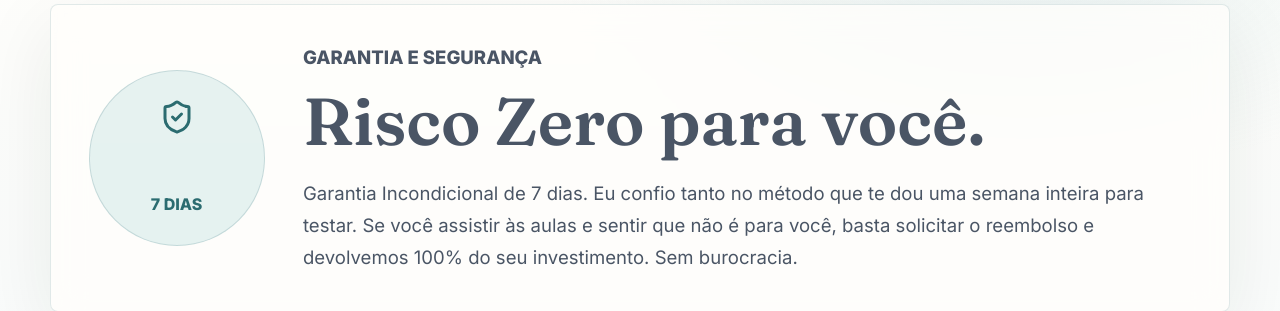
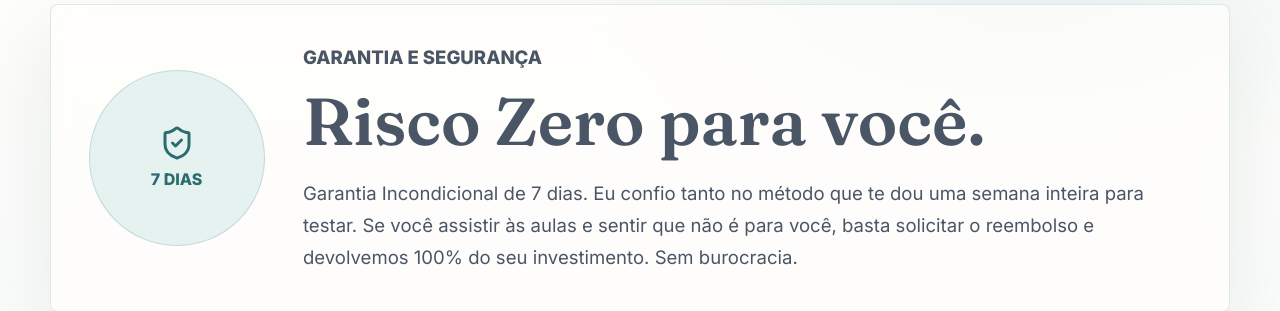
Before and after one commit to blenduca/destrave-luana-carraro, a React (Vite) app: page / in a window 1280 px wide. Shown: the part 7476-7787 px from the top of the page. Built offline with nearby package versions, Linux system fonts and the light colour scheme; no server answers.

Commit message:
feat: create initial CSS styles for project structure and branding

```diff
--- a/src/styles.css
+++ b/src/styles.css
@@ -1190,10 +1190,13 @@ footer button:hover {
 }
 
 .guarantee-seal {
-  display: grid;
+  display: flex;
+  flex-direction: column;
+  align-items: center;
+  justify-content: center;
+  gap: 0.35rem;
   width: clamp(8rem, 32vw, 11rem);
   aspect-ratio: 1;
-  place-items: center;
   justify-self: center;
   border: 1px solid rgba(15, 109, 88, 0.18);
   border-radius: 50%;
@@ -2063,8 +2066,8 @@ li,
 }
 
 .photo-frame {
-  min-height: clamp(29rem, 58vw, 42rem);
   height: 100%;
+  max-height: 80vh;
   align-content: center;
 }
 
@@ -2137,7 +2140,9 @@ li,
 
 @media (min-width: 980px) {
   .photo-frame {
-    min-height: 100%;
+    min-height: 0;
+    height: 100%;
+    max-height: 80vh;
   }
 }
 
```
